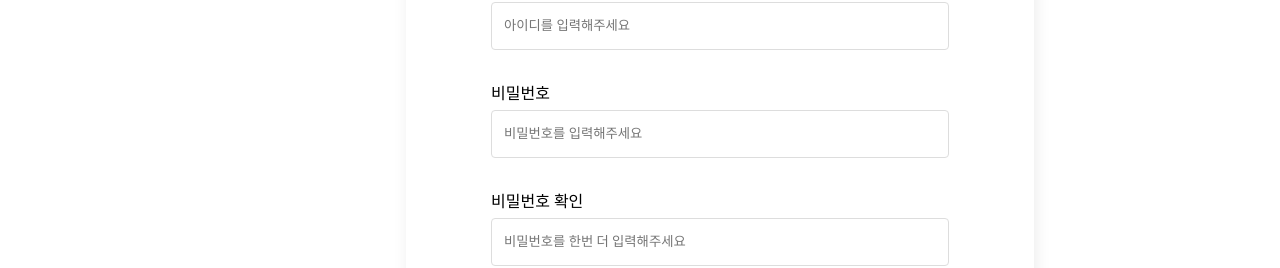
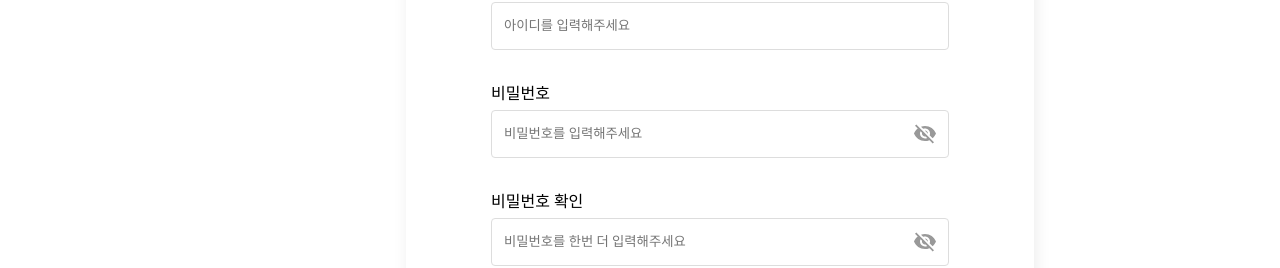
Before and after one commit to Stagecontainer/Client, a React (Vite) app: page /join/user in a window 1280 px wide. Shown: the part 546-814 px from the top of the page. Built offline with nearby package versions, Linux system fonts and the light colour scheme; a web font is replaced by a local one.

Commit message:
비밀번호 버튼 보이기/숨기기

```diff
--- a/src/components/form/Label.jsx
+++ b/src/components/form/Label.jsx
@@ -1,6 +1,6 @@
 const Label = ({ children, label }) => {
     return (
-      <div style={{ display: "flex", flexDirection: "column", lineheight: "140%" }}>
+      <div style={{ display: "block", position:"relative", flexDirection: "column", lineheight: "140%" }}>
         <span style={{ fontSize: "16px", fontWeight: 500 }}>{label}</span>
         {children}
       </div>
--- a/src/pages/LoginPage.jsx
+++ b/src/pages/LoginPage.jsx
@@ -8,6 +8,7 @@ import {
 } from "../styles/components/loginjoin/LoginJoinButton";
 import React, { useState } from "react";
 import { useNavigate } from "react-router";
+
 
 const LoginPage = () => {
   const [id, setId] = useState('');
@@ -39,6 +40,7 @@ const LoginPage = () => {
                 value={pw}
                 onChange={(e) => setPw(e.target.value)}
                 placeholder="비밀번호를 입력해주세요" />
+
             </Label>
           </div>
         </div>
--- a/src/pages/join/UserDetailPage.jsx
+++ b/src/pages/join/UserDetailPage.jsx
@@ -1,21 +1,33 @@
 import styled from "styled-components";
 import theme from "../../styles/theme"
-import { Container, Form, Input } from "../../styles/components/loginjoin/LoginJoinPage";
+import { Container, Form, Input, PasswordToggle } from "../../styles/components/loginjoin/LoginJoinPage";
 import LoginJoinButton from "../../components/form/LoginJoinButton";
 import Progress from "../../components/form/Progress";
 import { ButtonWrapper } from "../../styles/components/loginjoin/LoginJoinButton";
 import Label from "../../components/form/Label"
 import { useState } from "react";
-
+import EyeOff from "../../assets/icon/eyeoff-icon.svg?react"
+import EyeOn from "../../assets/icon/eye-icon.svg?react"
 
 
 
 const UserDetailPage = () => {
-    const [nick,setNick] = useState('');
-
-    const [id,setId] = useState('');
-    const [pw,setPw] = useState('');
-    const [repw,setRepw] = useState('');
+    const [nick, setNick] = useState('');
+    const [id, setId] = useState('');
+    const [pw, setPw] = useState('');
+    const [repw, setRepw] = useState('');
+    const [isShowPassword, setShowPassword] = useState(
+        {
+            비밀번호 : false,
+            확인비밀번호 : false
+        }
+    )
+    const PasswordVisibility = (key) => {
+        setShowPassword((prev) => ({
+            ...prev,
+            [key]: !prev[key]
+        }));
+    };
 
     return (
         <Container>
@@ -29,9 +41,9 @@ const UserDetailPage = () => {
                             type="text"
                             value={nick}
                             onChange={(e) => setNick(e.target.value)}
-                            placeholder="사용할 닉네임을 설정해주세요." />
+                            placeholder="사용할 닉네임을 설정해주세요" />
                     </Label>
-                    <div style={{ margin: "24px 0" }}/>
+                    <div style={{ margin: "24px 0" }} />
                     <Label label={"아이디"}>
                         <Input
                             type="text"
@@ -39,21 +51,31 @@ const UserDetailPage = () => {
                             onChange={(e) => setId(e.target.value)}
                             placeholder="아이디를 입력해주세요" />
                     </Label>
-                    <div style={{ margin: "24px 0" }}/>
+                    <div style={{ margin: "24px 0" }} />
                     <Label label={"비밀번호"}>
                         <Input
-                            type="password"
+                            type={isShowPassword.비밀번호 ? "text" : "password"}
                             value={pw}
                             onChange={(e) => setPw(e.target.value)}
-                            placeholder="비밀번호를 입력해주세요" />
+                            placeholder="비밀번호를 입력해주세요" >
+
+                        </Input>
+                        <PasswordToggle onClick={() => PasswordVisibility('비밀번호')}>
+                            {isShowPassword.비밀번호 ? <EyeOn /> : <EyeOff />}
+                        </PasswordToggle>
+
+
                     </Label>
-                    <div style={{ margin: "24px 0" }}/>
+                    <div style={{ margin: "24px 0" }} />
                     <Label label={"비밀번호 확인"}>
                         <Input
-                                type="password"
+                            type={isShowPassword.확인비밀번호 ? "text" : "password"}
                             value={repw}
                             onChange={(e) => setRepw(e.target.value)}
                             placeholder="비밀번호를 한번 더 입력해주세요" />
+                        <PasswordToggle onClick={() => PasswordVisibility('확인비밀번호')}>
+                            {isShowPassword.확인비밀번호 ? <EyeOn /> : <EyeOff />}
+                        </PasswordToggle>
                     </Label>
 
                 </div>
@@ -63,7 +85,7 @@ const UserDetailPage = () => {
                         text={"다음 단계"}
                         textColor={theme.color.gray0}
                         bgColor={theme.color.main}
-
+                        isDisabled={true}
                         onClick={() => navigate("/join/user")}
                     />
                 </ButtonWrapper>
--- a/src/styles/components/loginjoin/LoginJoinPage.js
+++ b/src/styles/components/loginjoin/LoginJoinPage.js
@@ -46,8 +46,20 @@ const Input = styled.input`
   border: 1px solid #ddd;
   border-radius: 4px;
   margin: 8px 0 12px 0;
+  position: relative;
+
+
 
 `;
+
+const PasswordToggle = styled.div`
+  position: absolute;
+  right: 12px;
+  top: 58%;
+  transform: translateY(-50%);
+
+`;
+
 const Agree = styled.div`
   width: 458px;
   display: flex;
@@ -59,4 +71,6 @@ const Agree = styled.div`
   }
 `
 
-export { Container, Form, Input, Agree };
+
+
+export { Container, Form, Input, Agree, PasswordToggle };
```
Lines whose indentation alone changed are shown as unchanged.
